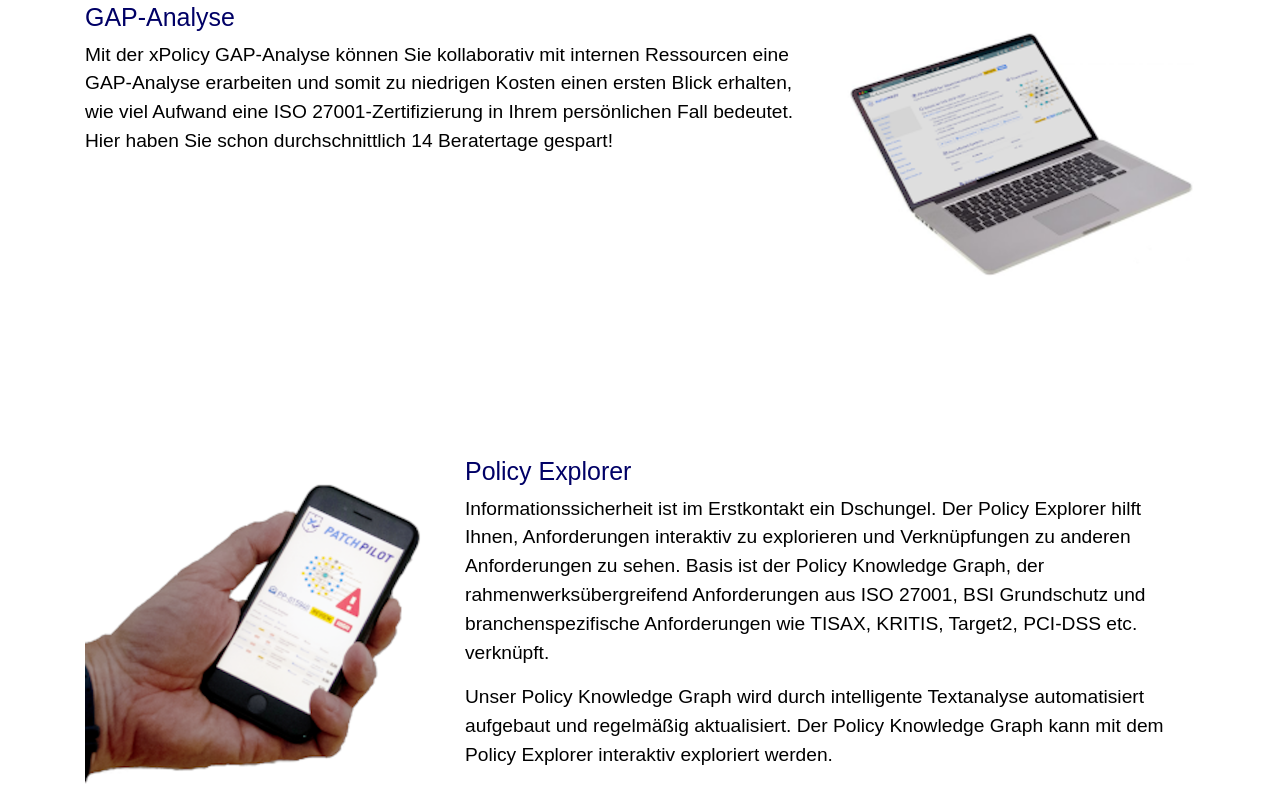
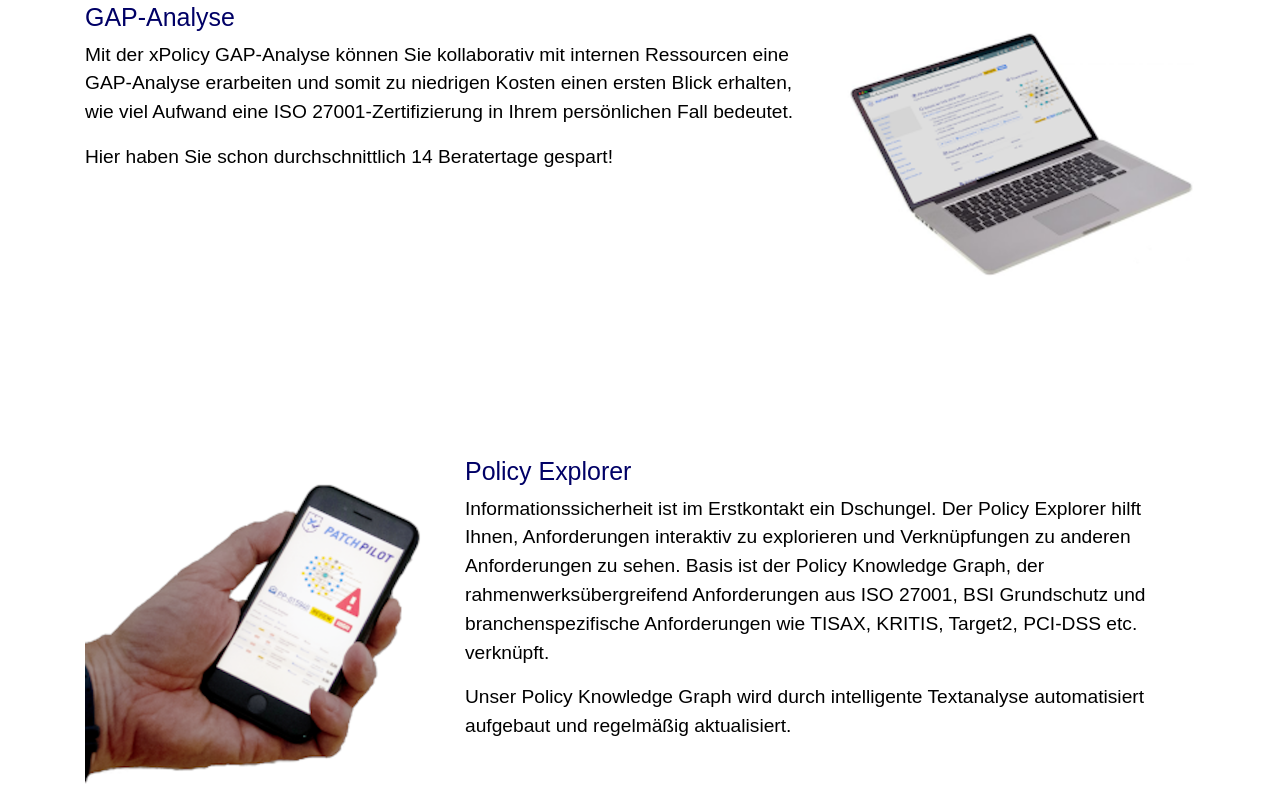
Before and after one commit to ixpolicy/web, a plain HTML site: page index.html in a window 1280 px wide. Shown: the part 1448-2260 px from the top of the page. Drawn offline with Linux system fonts and the light colour scheme; no server answers; a script that the page names is missing; a web font is replaced by a local one.

Commit message:
Update index.html

```diff
--- a/index.html
+++ b/index.html
@@ -171,7 +171,8 @@
                 </h3>
                 <span>
                     <p>Mit der xPolicy GAP-Analyse können Sie kollaborativ mit internen Ressourcen eine GAP-Analyse erarbeiten und somit zu niedrigen Kosten einen ersten Blick erhalten, wie viel Aufwand eine ISO 27001-Zertifizierung in Ihrem persönlichen Fall bedeutet.
-                    Hier haben Sie schon durchschnittlich 14 Beratertage gespart!</p>
+                    </p>
+                    <p>Hier haben Sie schon durchschnittlich 14 Beratertage gespart!</p>
                 </span>
 
             </div>
@@ -196,7 +197,7 @@
                       <p>Informationssicherheit ist im Erstkontakt ein Dschungel. Der Policy Explorer hilft Ihnen, Anforderungen interaktiv zu explorieren und Verknüpfungen zu anderen Anforderungen zu sehen.
                         Basis ist der Policy Knowledge Graph, der rahmenwerksübergreifend Anforderungen aus ISO 27001, BSI Grundschutz und branchenspezifische Anforderungen wie TISAX, KRITIS, Target2, PCI-DSS etc. verknüpft.
                         </p>
-                    <p>Unser Policy Knowledge Graph wird durch intelligente Textanalyse automatisiert aufgebaut und regelmäßig aktualisiert. Der Policy Knowledge Graph kann mit dem Policy Explorer interaktiv exploriert werden.
+                    <p>Unser Policy Knowledge Graph wird durch intelligente Textanalyse automatisiert aufgebaut und regelmäßig aktualisiert.
                     </p>
                 </span>
 
@@ -243,7 +244,7 @@
                 </h3>
                 <span>
 
-                    <p>Der Policy Updater stellt sicher, dass Sie stetes auf de neuesten Stand bleiben, auch wenn neue Versionen der Rahmenwerke erscheinen.</p>
+                    <p>Der Policy Updater stellt sicher, dass Sie stets auf dem neuesten Stand bleiben, auch wenn neue Versionen der Rahmenwerke erscheinen.</p>
 
                 </span>
 
```
